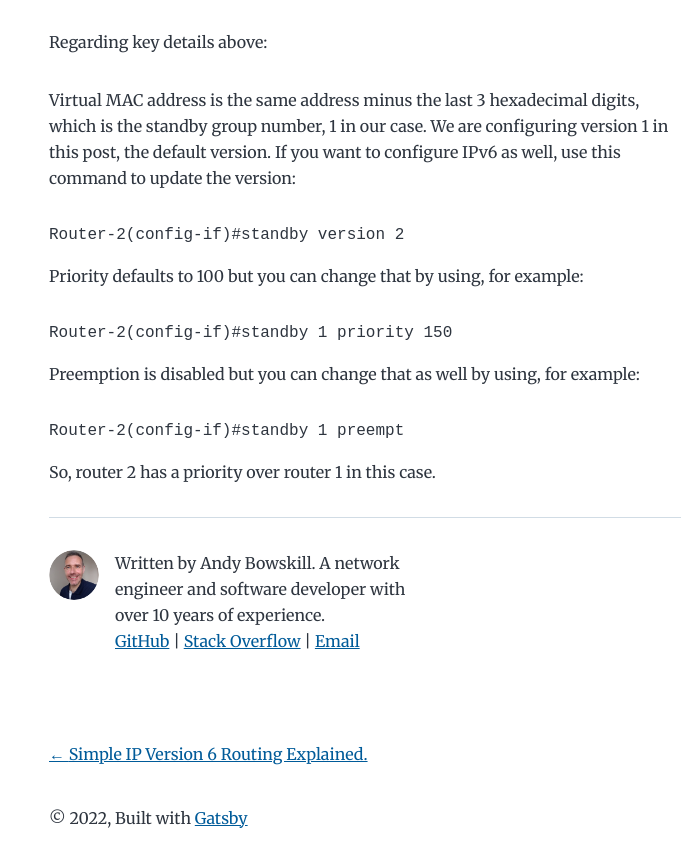
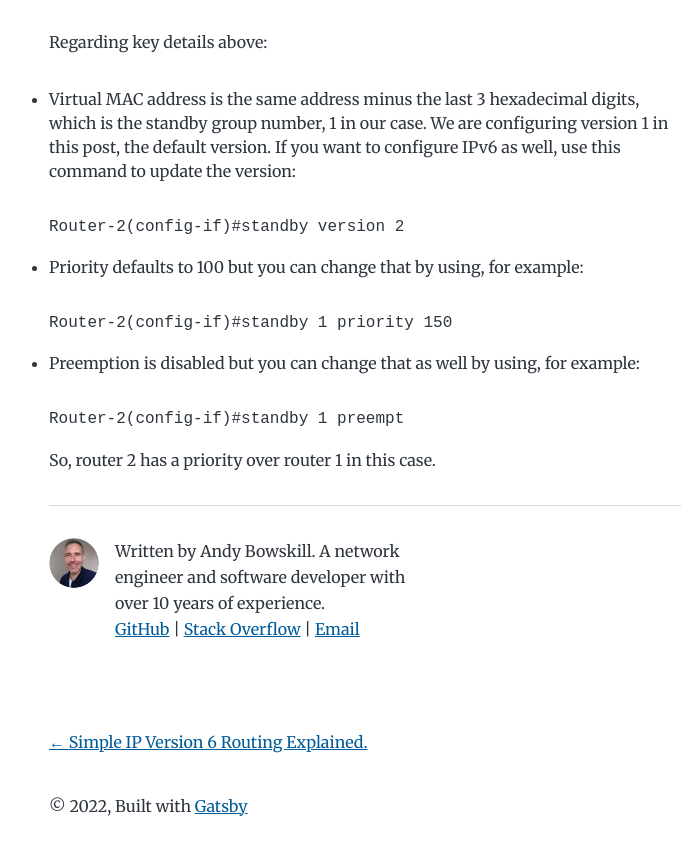
Before and after one commit to AndyBowskill/andybowskill-js, a Gatsby site: page /FHRP/ in a window 1280 px wide. Shown: the part 2960-3814 px from the top of the page, without its empty margins (275-974 px from the left). Built offline with nearby package versions, Linux system fonts and the light colour scheme; Gatsby itself is replaced by a stand-in of ours; some packages are replaced by stand-ins of ours; code samples lack their colours.

````diff
--- a/content/blog/FHRP/index.md
+++ b/content/blog/FHRP/index.md
@@ -52,16 +52,15 @@
 
 Regarding key details above:
 
-Virtual MAC address is the same address minus the last 3 hexadecimal digits, which is the standby group number, 1 in our case.
-We are configuring version 1 in this post, the default version. If you want to configure IPv6 as well, use this command to update the version:
+* Virtual MAC address is the same address minus the last 3 hexadecimal digits, which is the standby group number, 1 in our case. We are configuring version 1 in this post, the default version. If you want to configure IPv6 as well, use this command to update the version:
 ```
 Router-2(config-if)#standby version 2
 ```
-Priority defaults to 100 but you can change that by using, for example:
+* Priority defaults to 100 but you can change that by using, for example:
 ```
 Router-2(config-if)#standby 1 priority 150
 ```
-Preemption is disabled but you can change that as well by using, for example:
+* Preemption is disabled but you can change that as well by using, for example:
 ```
 Router-2(config-if)#standby 1 preempt
 ```
````
